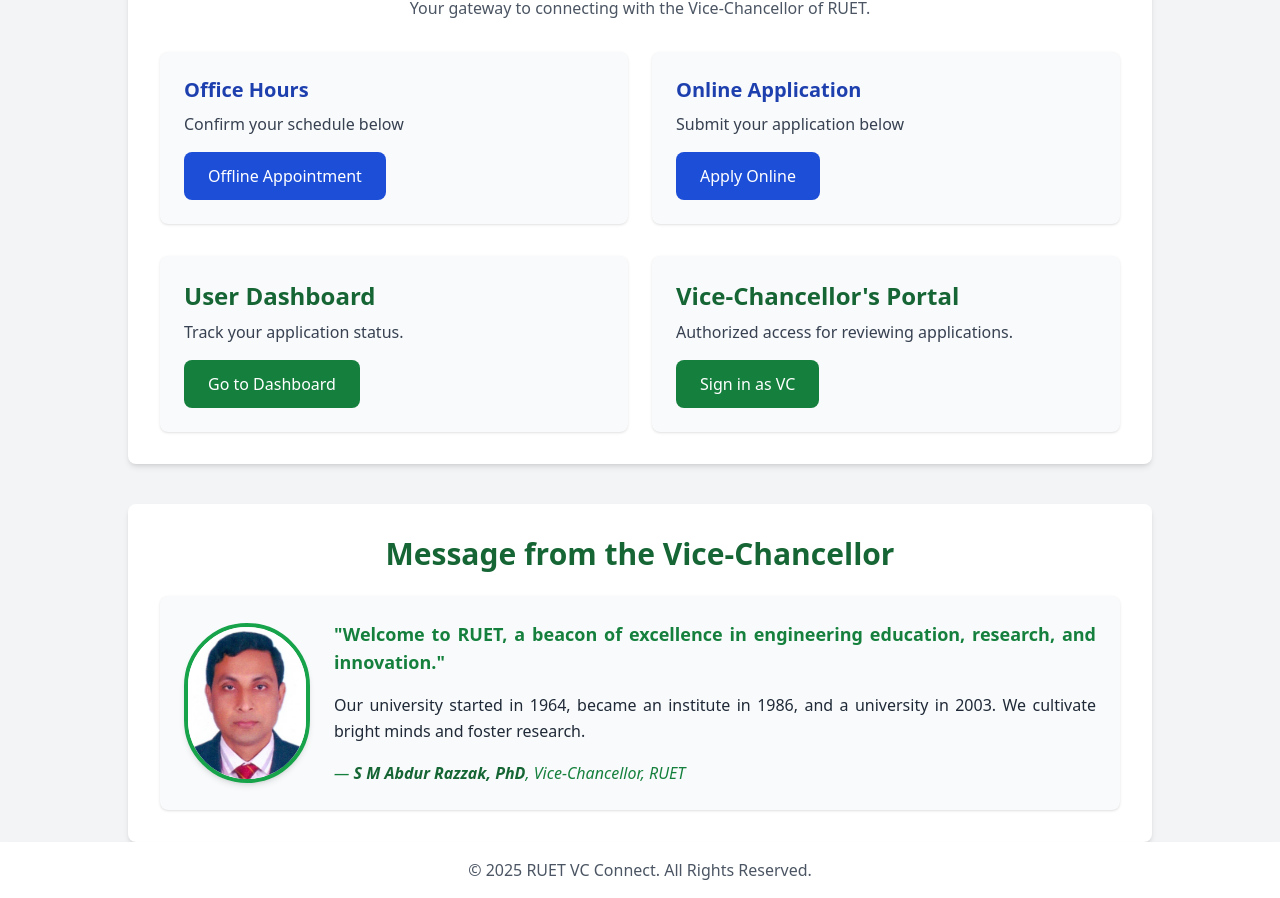
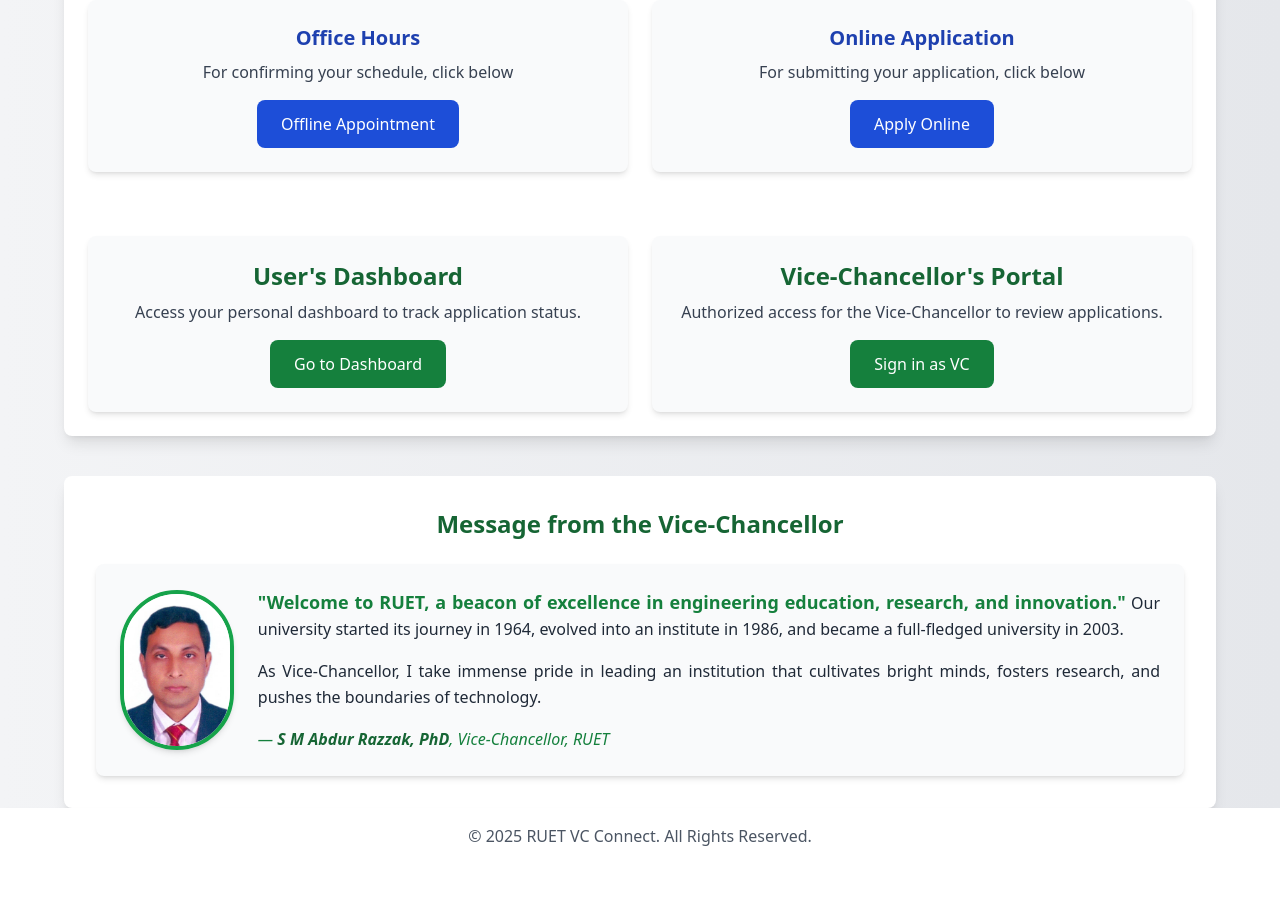
Before and after one commit to utsobnawaz/vc_ruet, a website: page index.html in a window 1280 px wide. Shown: the part 200-1098 px from the top of the page. After the commit the page ends 1064 px from the top, so only its background shows below. Drawn offline with nearby package versions, Linux system fonts and the light colour scheme.

Commit message:
Final For All

```diff
--- a/index.html
+++ b/index.html
@@ -5,80 +5,135 @@
     <meta name="viewport" content="width=device-width, initial-scale=1.0">
     <title>RUET VC Connect</title>
     <script src="https://cdn.tailwindcss.com"></script>
-    <script src="https://cdn.jsdelivr.net/npm/aos@2.3.4/dist/aos.js"></script>
-    <link href="https://cdn.jsdelivr.net/npm/aos@2.3.4/dist/aos.css" rel="stylesheet">
+    <script src="https://cdn.jsdelivr.net/npm/aos@2.3.4/dist/aos.js"></script> <!-- AOS Animation library -->
+    <link href="https://cdn.jsdelivr.net/npm/aos@2.3.4/dist/aos.css" rel="stylesheet"> <!-- AOS Animation CSS -->
+    <style>
+        /* Additional Custom Styles */
+        .box-shadow-hover:hover {
+            box-shadow: 0 4px 20px rgba(0, 0, 0, 0.1);
+            transition: box-shadow 0.3s ease-in-out;
+        }
+        .bg-hover:hover {
+            background-color: #4CAF50;
+            transition: background-color 0.3s ease;
+        }
+        .rounded-box {
+            border-radius: 16px;
+        }
+    </style>
 </head>
-<body class="bg-gray-100 text-gray-900">
+<body class="bg-gradient-to-r from-gray-100 to-gray-200 text-gray-900">
 
     <!-- Header -->
-    <header class="bg-white shadow-md py-4 px-6 flex justify-between items-center">
+    <header class="bg-white shadow-md py-3 px-6 flex justify-between items-center">
         <div class="flex items-center space-x-3">
-            <img src="../image/image.png" alt="RUET Logo" class="w-12 h-12">
-            <h1 class="text-2xl font-bold text-green-700">RUET VC Connect</h1>
+            <img src="../image/image.png" alt="RUET Logo" class="w-10 h-10 object-contain">
+            <h1 class="text-xl font-bold text-green-700">RUET VC Connect</h1>
         </div>
     </header>
 
     <!-- Main Content -->
-    <main class="max-w-5xl mx-auto mt-10 p-8 bg-white shadow-md rounded-lg">
-        <h2 class="text-3xl font-semibold text-center" data-aos="fade-up">Welcome to RUET VC Connect</h2>
+    <main class="max-w-6xl mx-auto mt-6 p-6 bg-white shadow-lg rounded-lg">
+        <h2 class="text-2xl font-semibold text-center" data-aos="fade-up">Welcome to RUET VC Connect</h2>
         <p class="text-gray-600 text-center mt-2" data-aos="fade-up" data-aos-delay="200">Your gateway to connecting with the Vice-Chancellor of RUET.</p>
 
         <!-- Grid Layout -->
-        <div class="grid grid-cols-1 md:grid-cols-2 gap-6 mt-8">
-            <div class="bg-gray-50 p-6 rounded-lg shadow hover:shadow-lg transition" data-aos="fade-right" data-aos-delay="300">
+        <div class="grid grid-cols-1 md:grid-cols-2 gap-6 mt-6">
+            <!-- Office Hours -->
+            <div class="bg-gray-50 p-6 rounded-lg shadow-md text-center box-shadow-hover" data-aos="fade-right" data-aos-delay="300">
                 <h3 class="text-xl font-bold text-blue-800">Office Hours</h3>
-                <p class="mt-2 text-gray-700">Confirm your schedule below</p>
+                <p class="mt-2 text-gray-700">For confirming your schedule, click below</p>
                 <a href="../VC_Connect/appointment.html"
-                   class="mt-4 inline-block bg-blue-700 text-white px-6 py-3 rounded-lg hover:bg-blue-800 transition">Offline Appointment</a>
+                   class="mt-4 inline-block bg-blue-700 text-white px-6 py-3 rounded-lg hover:bg-blue-700 transform hover:scale-105 transition duration-300">
+                    Offline Appointment
+                </a>
             </div>
 
-            <div class="bg-gray-50 p-6 rounded-lg shadow hover:shadow-lg transition" data-aos="fade-left" data-aos-delay="300">
+
+            <!-- Online Application -->
+            <div class="bg-gray-50 p-6 rounded-lg shadow-md text-center box-shadow-hover" data-aos="fade-left" data-aos-delay="300">
                 <h3 class="text-xl font-bold text-blue-800">Online Application</h3>
-                <p class="mt-2 text-gray-700">Submit your application below</p>
+                <p class="mt-2 text-gray-700">For submitting your application, click below</p>
                 <a href="../VC_Connect/Datacollect.html"
-                   class="mt-4 inline-block bg-blue-700 text-white px-6 py-3 rounded-lg hover:bg-blue-800 transition">Apply Online</a>
+                   class="mt-4 inline-block bg-blue-700 text-white px-6 py-3 rounded-lg hover:bg-blue-700 transform hover:scale-105 transition duration-300">
+                    Apply Online
+                </a>
             </div>
-        </div>
+            <!-- User's Dashboard Section -->
+<div class="mt-10 p-6 bg-gray-50 shadow-md rounded-lg text-center box-shadow-hover" data-aos="fade-up" data-aos-delay="400">
+    <h3 class="text-2xl font-bold text-green-800">User's Dashboard</h3>
+    <p class="mt-2 text-gray-700">
+        Access your personal dashboard to track application status.
+    </p>
+    <a href="../VC_Connect/userdashboard.html"
+       class="mt-4 inline-block bg-green-700 text-white px-6 py-3 rounded-lg hover:bg-green-700 transform hover:scale-105 transition duration-300">
+        Go to Dashboard
+    </a>
+</div>
+<!-- Sign in as VC Section -->
+<div class="mt-10 p-6 bg-gray-50 shadow-md rounded-lg text-center box-shadow-hover" data-aos="fade-up" data-aos-delay="500">
+    <h3 class="text-2xl font-bold text-green-800">Vice-Chancellor's Portal</h3>
+    <p class="mt-2 text-gray-700">
+        Authorized access for the Vice-Chancellor to review applications.
+    </p>
+    <a href="../vc_login/login.html"
+       class="mt-4 inline-block bg-green-700 text-white px-6 py-3 rounded-lg hover:bg-green-700 transform hover:scale-105 transition duration-300">
+        Sign in as VC
+    </a>
+</div>
 
-        <!-- Dashboard & VC Portal -->
-        <div class="grid grid-cols-1 md:grid-cols-2 gap-6 mt-8">
-            <div class="bg-gray-50 p-6 rounded-lg shadow hover:shadow-lg transition" data-aos="fade-up" data-aos-delay="400">
-                <h3 class="text-2xl font-bold text-green-800">User Dashboard</h3>
-                <p class="mt-2 text-gray-700">Track your application status.</p>
-                <a href="../VC_Connect/userdashboard.html"
-                   class="mt-4 inline-block bg-green-700 text-white px-6 py-3 rounded-lg hover:bg-green-800 transition">Go to Dashboard</a>
-            </div>
 
-            <div class="bg-gray-50 p-6 rounded-lg shadow hover:shadow-lg transition" data-aos="fade-up" data-aos-delay="500">
-                <h3 class="text-2xl font-bold text-green-800">Vice-Chancellor's Portal</h3>
-                <p class="mt-2 text-gray-700">Authorized access for reviewing applications.</p>
-                <a href="../vc_login/login.html"
-                   class="mt-4 inline-block bg-green-700 text-white px-6 py-3 rounded-lg hover:bg-green-800 transition">Sign in as VC</a>
-            </div>
         </div>
     </main>
 
     <!-- VC Speech Section -->
-    <section class="max-w-5xl mx-auto mt-10 p-8 bg-white shadow-md rounded-lg">
-        <h2 class="text-3xl font-bold text-center text-green-800 mb-6" data-aos="fade-up">Message from the Vice-Chancellor</h2>
-        <div class="flex flex-col md:flex-row items-center bg-gray-50 p-6 rounded-lg shadow">
-            <img src="../image/photo170.png" alt="Vice-Chancellor"
+    <section class="max-w-6xl mx-auto mt-10 p-8 bg-white shadow-lg rounded-lg">
+        <h2 class="text-2xl font-bold text-center text-green-800 mb-6" data-aos="fade-up">Message from the Vice-Chancellor</h2>
+
+        <div class="flex flex-col md:flex-row items-center bg-gray-50 p-6 rounded-lg shadow-md">
+            <!-- VC Image -->
+            <img src="../image/photo170.png" alt="Vice-Chancellor of RUET"
                  class="w-40 h-40 object-cover rounded-full border-4 border-green-600 shadow-md mb-4 md:mb-0 md:mr-6">
+
+            <!-- VC Message -->
             <div class="text-gray-800 leading-relaxed text-justify">
-                <p class="mb-4 text-lg font-semibold text-green-700">"Welcome to RUET, a beacon of excellence in engineering education, research, and innovation."</p>
-                <p class="mb-4">Our university started in 1964, became an institute in 1986, and a university in 2003. We cultivate bright minds and foster research.</p>
-                <p class="italic font-medium text-green-700">— <span class="text-green-800 font-bold">S M Abdur Razzak, PhD</span>, Vice-Chancellor, RUET</p>
+                <p class="mb-4">
+                    <span class="text-lg font-semibold text-green-700">"Welcome to RUET, a beacon of excellence in engineering education, research, and innovation."</span>
+                    Our university started its journey in 1964, evolved into an institute in 1986, and became a full-fledged university in 2003.
+                </p>
+                <p class="mb-4">
+                    As Vice-Chancellor, I take immense pride in leading an institution that cultivates bright minds, fosters research, and pushes the boundaries of technology.
+                </p>
+                <p class="italic font-medium text-green-700">
+                    — <span class="text-green-800 font-bold">S M Abdur Razzak, PhD</span>, Vice-Chancellor, RUET
+                </p>
             </div>
         </div>
     </section>
 
     <!-- Footer -->
-    <footer class="bg-white shadow-md py-4 px-6 text-center text-gray-600">
+    <footer class="bg-white shadow-md py-4 px-6 text-center text-gray-600 text-sm8">
         <p>&copy; 2025 RUET VC Connect. All Rights Reserved.</p>
     </footer>
 
     <script>
-        AOS.init({ duration: 1000, easing: 'ease-in-out', once: true });
+        // Initialize AOS for animations
+        AOS.init({
+            duration: 1000,  // Duration of the animation
+            easing: 'ease-in-out',  // Easing type for smoothness
+            once: true  // Animation happens only once when scrolled into view
+        });
+
+        // Example of dynamic styling or additional JavaScript interaction
+        document.querySelectorAll('.bg-hover').forEach(item => {
+            item.addEventListener('mouseover', () => {
+                item.style.backgroundColor = '#45a049';  // Lighter green on hover
+            });
+            item.addEventListener('mouseout', () => {
+                item.style.backgroundColor = '';  // Revert to original color
+            });
+        });
     </script>
+
 </body>
 </html>
```
